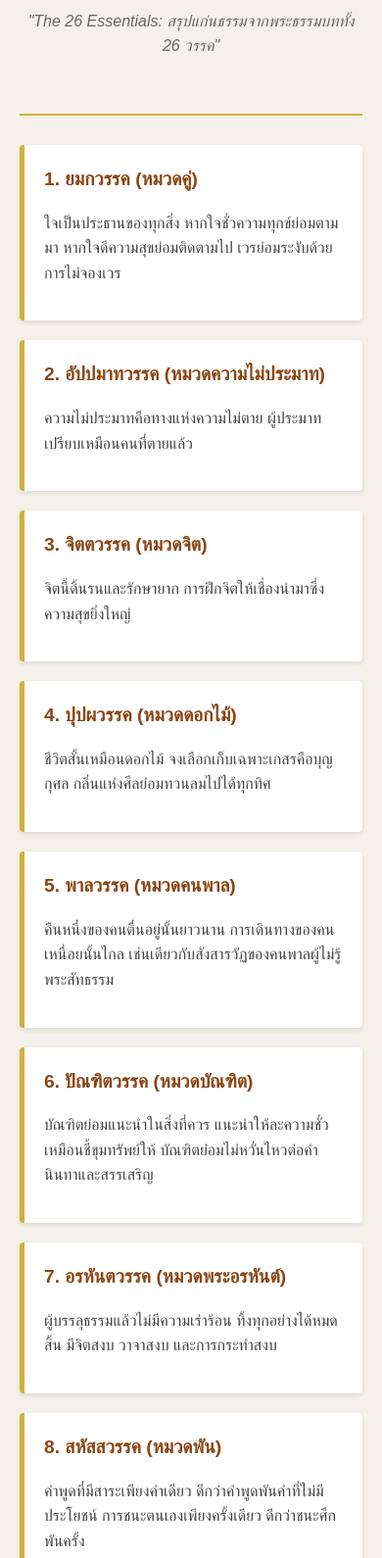
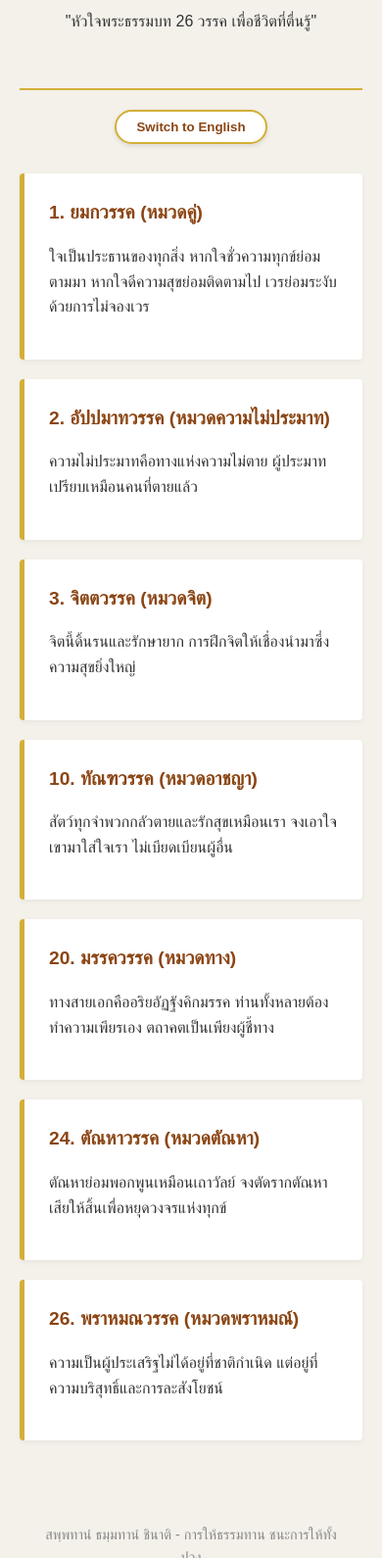
Before and after one commit to J-E-Sapparojpattana/The-Path-of-Truth, a plain HTML site: page index.html in a window 390 px wide. Shown: the part 140-1730 px from the top of the page at 98% size. Drawn offline with Linux system fonts and the light colour scheme.

Commit message:
Refactor HTML structure and styles with language toggle
Refactor styles and structure for improved readability and responsiveness. Added language toggle functionality and updated content for clarity.

```diff
--- a/index.html
+++ b/index.html
@@ -5,6 +5,11 @@
     <meta name="viewport" content="width=device-width, initial-scale=1.0">
     <title>Dhammapada 2600: The 26 Essentials</title>
     <style>
+        :root {
+            --gold: #d4af37;
+            --dark-brown: #8b4513;
+            --bg: #f4f1ea;
+        }
         body {
             font-family: 'Sarabun', sans-serif;
             line-height: 1.6;
@@ -12,35 +17,58 @@
             max-width: 800px;
             margin: 0 auto;
             padding: 20px;
-            background-color: #f4f1ea;
+            background-color: var(--bg);
+            transition: all 0.3s ease;
         }
         header {
             text-align: center;
             padding: 40px 0;
-            border-bottom: 2px solid #d4af37;
+            border-bottom: 2px solid var(--gold);
         }
-        h1 { color: #8b4513; margin-bottom: 10px; }
-        .intro { font-style: italic; text-align: center; color: #666; }
-        .vagga-container {
-            display: grid;
-            gap: 20px;
-            margin-top: 30px;
+        h1 { color: var(--dark-brown); margin-bottom: 10px; }
+
+        /* Toggle Switch Style */
+        .controls {
+            text-align: center;
+            margin: 20px 0;
+            position: sticky;
+            top: 10px;
+            z-index: 100;
         }
+        .btn-toggle {
+            background: white;
+            border: 2px solid var(--gold);
+            color: var(--dark-brown);
+            padding: 8px 20px;
+            cursor: pointer;
+            border-radius: 20px;
+            font-weight: bold;
+            transition: 0.3s;
+            box-shadow: 0 2px 5px rgba(0,0,0,0.1);
+        }
+        .btn-toggle:hover { background: var(--gold); color: white; }
+
+        .vagga-container { display: grid; gap: 20px; margin-top: 30px; }
         .vagga-card {
             background: white;
-            padding: 20px;
-            border-left: 5px solid #d4af37;
+            padding: 25px;
+            border-left: 5px solid var(--gold);
             border-radius: 4px;
-            box-shadow: 0 2px 5px rgba(0,0,0,0.1);
+            box-shadow: 0 2px 5px rgba(0,0,0,0.05);
         }
         .vagga-title {
             font-weight: bold;
-            color: #8b4513;
+            color: var(--dark-brown);
             font-size: 1.2em;
-            margin-bottom: 10px;
+            margin-bottom: 12px;
             display: block;
         }
-        .gist { color: #444; }
+
+        /* Language Display Logic */
+        .lang-en { display: none; font-style: italic; color: #555; }
+        body.show-en .lang-th { display: none; }
+        body.show-en .lang-en { display: block; }
+
         footer {
             text-align: center;
             margin-top: 50px;
@@ -50,127 +78,76 @@
         }
     </style>
 </head>
-<body>
+<body id="mainBody">
 
 <header>
-    <h1>Dhammapada 2600</h1>
-    <p class="intro">"The 26 Essentials: สรุปแก่นธรรมจากพระธรรมบททั้ง 26 วรรค"</p>
+    <h1 class="lang-th">พระธรรมบท 2600</h1>
+    <h1 class="lang-en">Dhammapada 2600</h1>
+    <p class="lang-th">"หัวใจพระธรรมบท 26 วรรค เพื่อชีวิตที่ตื่นรู้"</p>
+    <p class="lang-en">"The 26 Essentials for an Awakened Life"</p>
 </header>
+
+<div class="controls">
+    <button class="btn-toggle" onclick="toggleLang()">
+        <span class="lang-th">Switch to English</span>
+        <span class="lang-en">เปลี่ยนเป็นภาษาไทย</span>
+    </button>
+</div>
 
 <div class="vagga-container">
     <div class="vagga-card">
-        <span class="vagga-title">1. ยมกวรรค (หมวดคู่)</span>
-        <p class="gist">ใจเป็นประธานของทุกสิ่ง หากใจชั่วความทุกข์ย่อมตามมา หากใจดีความสุขย่อมติดตามไป เวรย่อมระงับด้วยการไม่จองเวร</p>
-    </div>
-    <div class="vagga-card">
-        <span class="vagga-title">2. อัปปมาทวรรค (หมวดความไม่ประมาท)</span>
-        <p class="gist">ความไม่ประมาทคือทางแห่งความไม่ตาย ผู้ประมาทเปรียบเหมือนคนที่ตายแล้ว</p>
-    </div>
-    <div class="vagga-card">
-        <span class="vagga-title">3. จิตตวรรค (หมวดจิต)</span>
-        <p class="gist">จิตนี้ดิ้นรนและรักษายาก การฝึกจิตให้เชื่องนำมาซึ่งความสุขยิ่งใหญ่</p>
-    </div>
-    <div class="vagga-card">
-        <span class="vagga-title">4. ปุปผวรรค (หมวดดอกไม้)</span>
-        <p class="gist">ชีวิตสั้นเหมือนดอกไม้ จงเลือกเก็บเฉพาะเกสรคือบุญกุศล กลิ่นแห่งศีลย่อมทวนลมไปได้ทุกทิศ</p>
-    </div>
-    <div class="vagga-card">
-        <span class="vagga-title">5. พาลวรรค (หมวดคนพาล)</span>
-        <p class="gist">คืนหนึ่งของคนตื่นอยู่นั้นยาวนาน การเดินทางของคนเหนื่อยนั้นไกล เช่นเดียวกับสังสารวัฏของคนพาลผู้ไม่รู้พระสัทธรรม</p>
+        <span class="vagga-title">1. <span class="lang-th">ยมกวรรค (หมวดคู่)</span><span class="lang-en">Yamaka Vagga (The Pairs)</span></span>
+        <p class="lang-th">ใจเป็นประธานของทุกสิ่ง หากใจชั่วความทุกข์ย่อมตามมา หากใจดีความสุขย่อมติดตามไป เวรย่อมระงับด้วยการไม่จองเวร</p>
+        <p class="lang-en">Mind is the forerunner of all states. Suffering follows an evil mind, while happiness follows a pure mind like a shadow. Hatred is never appeased by hatred.</p>
     </div>
 
     <div class="vagga-card">
-        <span class="vagga-title">6. ปัณฑิตวรรค (หมวดบัณฑิต)</span>
-        <p class="gist">บัณฑิตย่อมแนะนำในสิ่งที่ควร แนะนำให้ละความชั่ว เหมือนชี้ขุมทรัพย์ให้ บัณฑิตย่อมไม่หวั่นไหวต่อคำนินทาและสรรเสริญ</p>
-    </div>
-    <div class="vagga-card">
-        <span class="vagga-title">7. อรหันตวรรค (หมวดพระอรหันต์)</span>
-        <p class="gist">ผู้บรรลุธรรมแล้วไม่มีความเร่าร้อน ทิ้งทุกอย่างได้หมดสิ้น มีจิตสงบ วาจาสงบ และการกระทำสงบ</p>
-    </div>
-    <div class="vagga-card">
-        <span class="vagga-title">8. สหัสสวรรค (หมวดพัน)</span>
-        <p class="gist">คำพูดที่มีสาระเพียงคำเดียว ดีกว่าคำพูดพันคำที่ไม่มีประโยชน์ การชนะตนเองเพียงครั้งเดียว ดีกว่าชนะศึกพันครั้ง</p>
-    </div>
-    <div class="vagga-card">
-        <span class="vagga-title">9. ปาปวรรค (หมวดบาป)</span>
-        <p class="gist">จงรีบทำความดีและห้ามจิตจากบาป เพราะเมื่อทำชั่วช้า จิตย่อมยินดีในบาป บาปเพียงน้อยอย่าดูหมิ่นว่าจะไม่ให้ผล</p>
-    </div>
-    <div class="vagga-card">
-        <span class="vagga-title">10. ทัณฑวรรค (หมวดอาชญา)</span>
-        <p class="gist">สัตว์ทุกจำพวกกลัวตายและรักสุขเหมือนเรา จงเอาใจเขามาใส่ใจเรา ไม่เบียดเบียนผู้อื่น</p>
+        <span class="vagga-title">2. <span class="lang-th">อัปปมาทวรรค (หมวดความไม่ประมาท)</span><span class="lang-en">Appamada Vagga (Heedfulness)</span></span>
+        <p class="lang-th">ความไม่ประมาทคือทางแห่งความไม่ตาย ผู้ประมาทเปรียบเหมือนคนที่ตายแล้ว</p>
+        <p class="lang-en">Heedfulness is the path to the Deathless. The heedless are as if already dead.</p>
     </div>
 
     <div class="vagga-card">
-        <span class="vagga-title">11. ชราวรรค (หมวดชรา)</span>
-        <p class="gist">ร่างกายนี้แก่ชราและเน่าเปื่อยเป็นธรรมดา จงมองเห็นร่างกายที่เป็นดั่งเมืองแห่งกระดูก อย่ามัวเมาในวัยและชีวิต</p>
-    </div>
-    <div class="vagga-card">
-        <span class="vagga-title">12. อัตตวรรค (หมวดตน)</span>
-        <p class="gist">ตนเป็นที่พึ่งแห่งตน การฝึกตนให้ดีคือการได้ที่พึ่งที่หาได้ยากยิ่ง</p>
-    </div>
-    <div class="vagga-card">
-        <span class="vagga-title">13. โลกวรรค (หมวดโลก)</span>
-        <p class="gist">อย่าจมอยู่ในโลกที่มืดมน จงมองโลกนี้เหมือนพยับแดดหรือฟองน้ำ ผู้ที่ละความชั่วด้วยความดี ย่อมทำโลกนี้ให้สว่าง</p>
-    </div>
-    <div class="vagga-card">
-        <span class="vagga-title">14. พุทธวรรค (หมวดพุทธะ)</span>
-        <p class="gist">พระพุทธเจ้าผู้ไม่มีกิเลส ผู้ชนะแล้วซึ่งโลก การไม่ทำชั่วทั้งปวง การทำกุศลให้ถึงพร้อม และการทำจิตให้บริสุทธิ์ คือคำสอนของพระพุทธเจ้าทั้งหลาย</p>
-    </div>
-    <div class="vagga-card">
-        <span class="vagga-title">15. สุขวรรค (หมวดความสุข)</span>
-        <p class="gist">ความสุขที่เกิดจากการไม่มีเวร การไม่มีความกังวล และการคบหาบัณฑิต ความสุขอื่นยิ่งกว่าความสงบไม่มี</p>
+        <span class="vagga-title">3. <span class="lang-th">จิตตวรรค (หมวดจิต)</span><span class="lang-en">Citta Vagga (The Mind)</span></span>
+        <p class="lang-th">จิตนี้ดิ้นรนและรักษายาก การฝึกจิตให้เชื่องนำมาซึ่งความสุขยิ่งใหญ่</p>
+        <p class="lang-en">The mind is flighty and hard to guard. A tamed mind brings great happiness.</p>
     </div>
 
     <div class="vagga-card">
-        <span class="vagga-title">16. ปิยวรรค (หมวดของรัก)</span>
-        <p class="gist">ความโศกและภัยเกิดจากของรัก หากไม่มีรักก็ไม่มีโศก จงอย่าผูกพันกับสิ่งใดจนเกินไป</p>
-    </div>
-    <div class="vagga-card">
-        <span class="vagga-title">17. โกธวรรค (หมวดความโกรธ)</span>
-        <p class="gist">จงละความโกรธ ชนะความโกรธด้วยความไม่โกรธ ชนะคนชั่วด้วยความดี ชนะคนตระหนี่ด้วยการให้</p>
-    </div>
-    <div class="vagga-card">
-        <span class="vagga-title">18. มลวรรค (หมวดมลทิน)</span>
-        <p class="gist">มลทินที่ร้ายแรงที่สุดคือ "อวิชชา" หรือความไม่รู้ จงกำจัดมลทินของตนทีละน้อยเหมือนช่างทองปัดสนิมออกจากเงิน</p>
-    </div>
-    <div class="vagga-card">
-        <span class="vagga-title">19. ธัมมัฏฐวรรค (หมวดผู้ตั้งอยู่ในธรรม)</span>
-        <p class="gist">ผู้ตัดสินคดีโดยธรรม ไม่ลำเอียง และประพฤติตามธรรมอย่างสม่ำเสมอ จึงจะได้ชื่อว่าเป็นผู้ตั้งอยู่ในธรรม</p>
-    </div>
-    <div class="vagga-card">
-        <span class="vagga-title">20. มรรควรรค (หมวดทาง)</span>
-        <p class="gist">ทางสายเอกคืออริยอัฏฐังคิกมรรค ความบริสุทธิ์เกิดจากปัญญาและการวิปัสสนา ท่านทั้งหลายต้องทำความเพียรเอง ตถาคตเป็นเพียงผู้ชี้ทาง</p>
+        <span class="vagga-title">10. <span class="lang-th">ทัณฑวรรค (หมวดอาชญา)</span><span class="lang-en">Danda Vagga (Punishment)</span></span>
+        <p class="lang-th">สัตว์ทุกจำพวกกลัวตายและรักสุขเหมือนเรา จงเอาใจเขามาใส่ใจเรา ไม่เบียดเบียนผู้อื่น</p>
+        <p class="lang-en">All tremble at violence; all fear death. Putting oneself in the place of another, one should not kill nor cause another to kill.</p>
     </div>
 
     <div class="vagga-card">
-        <span class="vagga-title">21. ปกิณณกวรรค (หมวดเบ็ดเตล็ด)</span>
-        <p class="gist">จงยอมเสียสละสุขส่วนน้อยเพื่อสุขที่ยิ่งใหญ่ ผู้ที่ตื่นอยู่เสมอและฝึกตนย่อมบรรลุถึงความสิ้นกิเลส</p>
+        <span class="vagga-title">20. <span class="lang-th">มรรควรรค (หมวดทาง)</span><span class="lang-en">Magga Vagga (The Path)</span></span>
+        <p class="lang-th">ทางสายเอกคืออริยอัฏฐังคิกมรรค ท่านทั้งหลายต้องทำความเพียรเอง ตถาคตเป็นเพียงผู้ชี้ทาง</p>
+        <p class="lang-en">The Eightfold Path is the best of paths. You yourselves must strive; the Buddhas only point the way.</p>
     </div>
+
     <div class="vagga-card">
-        <span class="vagga-title">22. นิรยวรรค (หมวดนรก)</span>
-        <p class="gist">ผู้กล่าวคำเท็จและผู้ทำชั่วแล้วบอกว่าไม่ได้ทำ ย่อมไปสู่นรก การครองตนไม่ดีเปรียบเหมือนหญ้าคาที่บาดมือ</p>
+        <span class="vagga-title">24. <span class="lang-th">ตัณหาวรรค (หมวดตัณหา)</span><span class="lang-en">Tanha Vagga (Craving)</span></span>
+        <p class="lang-th">ตัณหาย่อมพอกพูนเหมือนเถาวัลย์ จงตัดรากตัณหาเสียให้สิ้นเพื่อหยุดวงจรแห่งทุกข์</p>
+        <p class="lang-en">Craving grows like a creeper. Dig out the root of craving to end the cycle of suffering.</p>
     </div>
+
     <div class="vagga-card">
-        <span class="vagga-title">23. นาควรรค (หมวดช้าง)</span>
-        <p class="gist">จงอดทนต่อคำล่วงเกินเหมือนช้างที่อดทนต่อลูกศรในสงคราม การฝึกตนเองสำคัญกว่าการมีพาหนะชั้นดี</p>
-    </div>
-    <div class="vagga-card">
-        <span class="vagga-title">24. ตัณหาวรรค (หมวดตัณหา)</span>
-        <p class="gist">ตัณหาย่อมพอกพูนเหมือนเถาวัลย์ ผู้ที่ถูกตัณหาครอบงำย่อมเวียนว่ายในทุกข์ จงตัดรากตัณหาเสียให้สิ้น</p>
-    </div>
-    <div class="vagga-card">
-        <span class="vagga-title">25. ภิกขุวรรค (หมวดภิกษุ)</span>
-        <p class="gist">ภิกษุคือผู้สำรวมมือ เท้า วาจา และใจ ไม่ยึดมั่นในรูปนาม มีความสงบและอิ่มเอิบในธรรม</p>
-    </div>
-    <div class="vagga-card">
-        <span class="vagga-title">26. พราหมณวรรค (หมวดพราหมณ์)</span>
-        <p class="gist">ความเป็นพราหมณ์ (ผู้ประเสริฐ) ไม่ได้อยู่ที่ชาติกำเนิดหรือทรงผม แต่อยู่ที่ความบริสุทธิ์ การตัดกิเลส และการมีปัญญา</p>
+        <span class="vagga-title">26. <span class="lang-th">พราหมณวรรค (หมวดพราหมณ์)</span><span class="lang-en">Brahmana Vagga (The Holy Man)</span></span>
+        <p class="lang-th">ความเป็นผู้ประเสริฐไม่ได้อยู่ที่ชาติกำเนิด แต่อยู่ที่ความบริสุทธิ์และการละสังโยชน์</p>
+        <p class="lang-en">Not by matted hair nor birth is one a Brahmin, but by truth, Dhamma, and purity within.</p>
     </div>
 </div>
 
 <footer>
-    <p>สพฺพทานํ ธมฺมทานํ ชินาติ - การให้ธรรมทาน ชนะการให้ทั้งปวง</p>
+    <p class="lang-th">สพฺพทานํ ธมฺมทานํ ชินาติ - การให้ธรรมทาน ชนะการให้ทั้งปวง</p>
+    <p class="lang-en">The gift of Dhamma excels all gifts.</p>
 </footer>
+
+<script>
+    function toggleLang() {
+        document.getElementById('mainBody').classList.toggle('show-en');
+    }
+</script>
 
 </body>
 </html>
```
